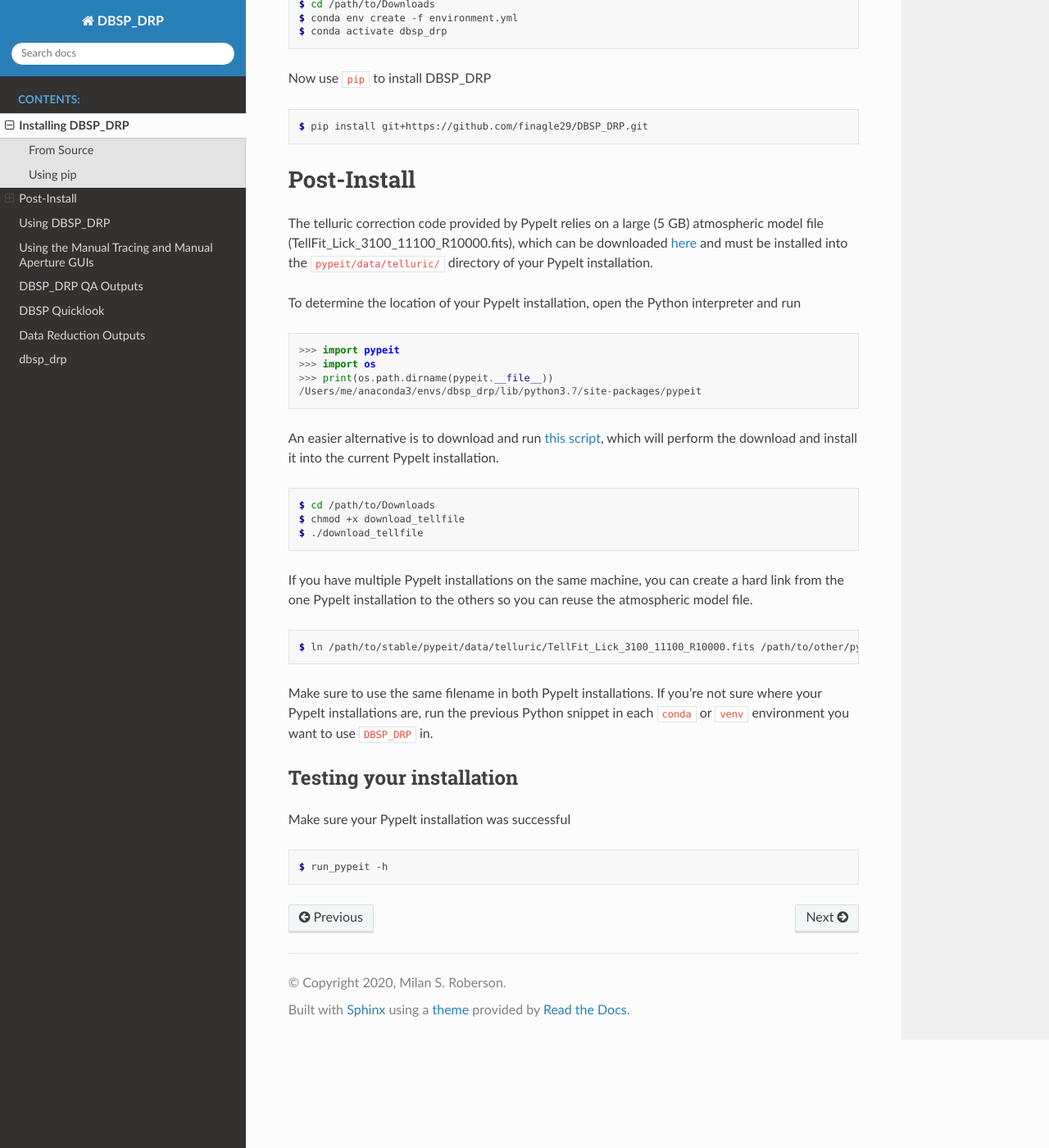
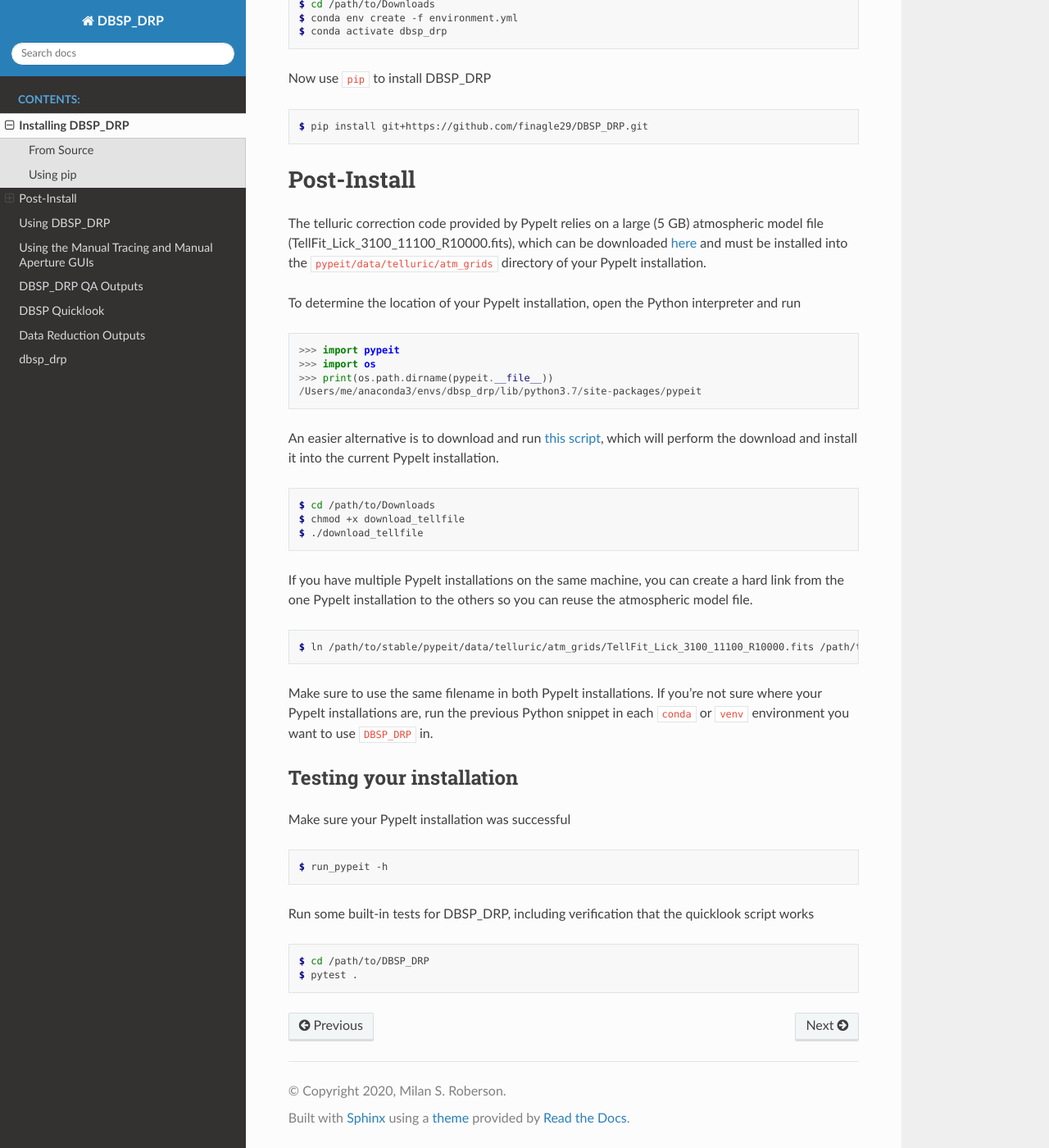
Before and after one commit to finagle29/DBSP_DRP, a Sphinx documentation site: the page built from docs/source/installing.rst, in a window 1280 px wide and 1400 px high, scrolled down 664 px. Shown: the whole window at 82% size. Built offline with Sphinx 7.4.7 and the Read the Docs theme 2.0.0, drawn with Linux system fonts in a browser that asks for light colours.

Commit message:
update install docs + download_tellfile for mosfire_oct20

```diff
--- a/docs/source/installing.rst
+++ b/docs/source/installing.rst
@@ -44,7 +44,7 @@
 The telluric correction code provided by PypeIt relies on a large (5 GB) atmospheric model file
 (TellFit_Lick_3100_11100_R10000.fits), which can be downloaded
 `here <https://drive.google.com/drive/folders/1FFRWjUZ58HiDuDD33MYqBzMWDQanBRRy>`__
-and must be installed into the ``pypeit/data/telluric/`` directory of your PypeIt installation.
+and must be installed into the ``pypeit/data/telluric/atm_grids`` directory of your PypeIt installation.
 
 To determine the location of your PypeIt installation, open the Python interpreter and run
 
@@ -68,7 +68,7 @@
 
 .. code-block :: console
 
-    $ ln /path/to/stable/pypeit/data/telluric/TellFit_Lick_3100_11100_R10000.fits /path/to/other/pypeit/data/telluric/TellFit_Lick_3100_11100_R10000.fits
+    $ ln /path/to/stable/pypeit/data/telluric/atm_grids/TellFit_Lick_3100_11100_R10000.fits /path/to/other/pypeit/data/telluric/atm_grids/TellFit_Lick_3100_11100_R10000.fits
 
 Make sure to use the same filename in both PypeIt installations.
 If you're not sure where your PypeIt installations are, run the previous Python snippet in each ``conda`` or ``venv`` environment you want to use ``DBSP_DRP`` in.
@@ -81,3 +81,10 @@
 .. code-block:: console
 
     $ run_pypeit -h
+
+Run some built-in tests for DBSP_DRP, including verification that the quicklook script works
+
+.. code-block:: console
+
+    $ cd /path/to/DBSP_DRP
+    $ pytest .
```
Also changed, not shown: 1 other file.
